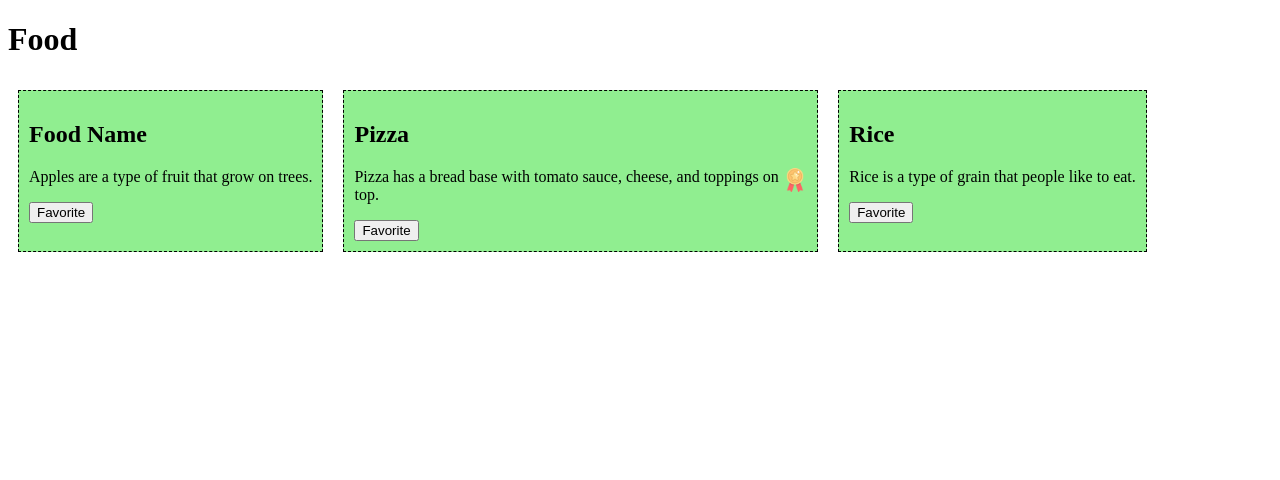
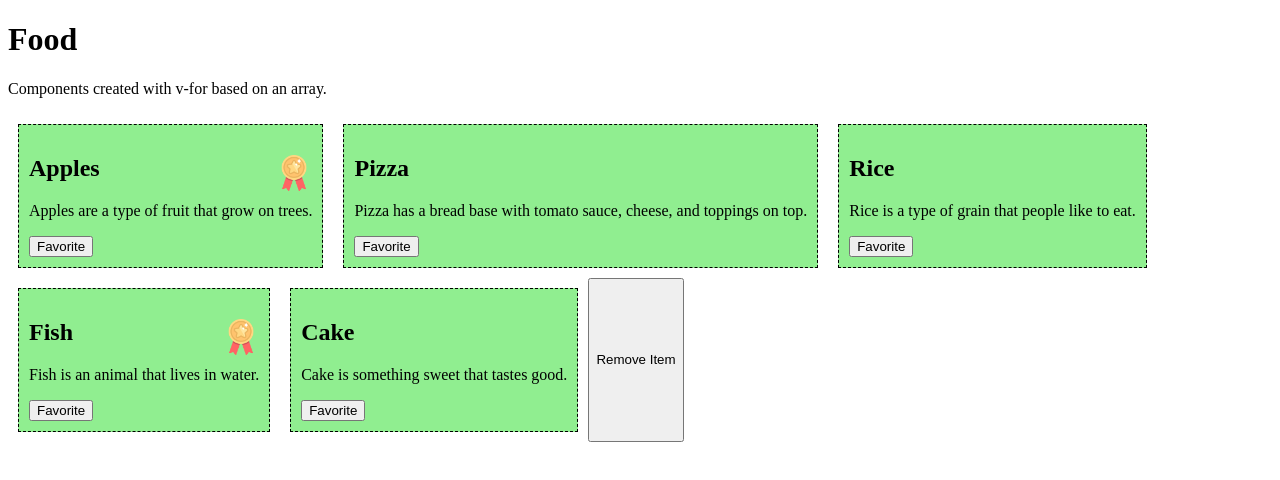
Before and after one commit to Mario-Coxe/Learn-Vue, a Vue app in the folder LearnVue/: page / in a window 1280 px wide. Shown: the top 480 px of the page. Built offline with nearby package versions, Linux system fonts and the light colour scheme.

Commit message:
feat: list end remove item of a array

```diff
--- a/LearnVue/src/App.vue
+++ b/LearnVue/src/App.vue
@@ -1,16 +1,52 @@
 <template>
   <h1>Food</h1>
+  <p>Components created with v-for based on an array.</p>
   <div id="wrapper">
-    <food-item  food-desc="Apples are a type of fruit that grow on trees." :is-favorite="false" />
-    <food-item food-name="Pizza" food-desc="Pizza has a bread base with tomato sauce, cheese, and toppings on top."
-      :is-favorite="true" />
-    <food-item food-name="Rice" food-desc="Rice is a type of grain that people like to eat." :is-favorite="false" />
+    <food-item v-for="x in foods" :food-name="x.name" :food-desc="x.desc" :is-favorite="x.favorite" :key="x.name" />
+    <button @click="removeItem">Remove Item</button>
   </div>
 </template>
 
-
-<script lang="ts">
-
+<script>
+export default {
+  data() {
+    return {
+      foods: [
+        {
+          name: 'Apples',
+          desc: 'Apples are a type of fruit that grow on trees.',
+          favorite: true
+        },
+        {
+          name: 'Pizza',
+          desc: 'Pizza has a bread base with tomato sauce, cheese, and toppings on top.',
+          favorite: false
+        },
+        {
+          name: 'Rice',
+          desc: 'Rice is a type of grain that people like to eat.',
+          favorite: false
+        },
+        {
+          name: 'Fish',
+          desc: 'Fish is an animal that lives in water.',
+          favorite: true
+        },
+        {
+          name: 'Cake',
+          desc: 'Cake is something sweet that tastes good.',
+          favorite: false
+        }
+      ]
+    };
+  },
+  methods: {
+    removeItem() {
+      this.foods.splice(1, 1);
+      console.log(this.foods.splice(1, 1));
+    }
+  }
+}
 </script>
 
 
--- a/LearnVue/src/components/FoodItem.vue
+++ b/LearnVue/src/components/FoodItem.vue
@@ -1,35 +1,18 @@
 <template>
     <div>
-        <h2>{{ foodName }}</h2>
-        <img src="../../public/qualidade.png" v-show="foodIsFavorite">
+        <h2>
+            {{ foodName }}
+            <img src="../../public/qualidade.png" v-show="foodIsFavorite">
+        </h2>
         <p>{{ foodDesc }}</p>
         <button v-on:click="toggleFavorite">Favorite</button>
     </div>
 </template>
-
 <script>
 
 export default {
-    //props: ['foodName', 'foodDesc', 'isFavorite'],
-    props: {
-        foodName: { type: String, default: 'Food Name' },
-        foodDesc: {
-            type: String, reuired: false, default: 'This is the default description',
-            validator: function (value) {
-                if (20 < value.length && value.length < 50) {
-                    return true;
-                }
-                else {
-                    return false;
-                }
-            }
-        },
-        isFavorite: {
-            type: Boolean,
-            required: false,
-            default: false
-        }
-    },
+    props: ['foodName', 'foodDesc', 'isFavorite'],
+
     data() {
         return {
             foodIsFavorite: this.isFavorite
@@ -38,7 +21,8 @@ export default {
     methods: {
         toggleFavorite() {
             this.foodIsFavorite = !this.foodIsFavorite;
-        }
+        },
+
     },
 
 };
```
Also changed, not shown: LearnVue/src/main.ts (line endings or trailing spaces).
